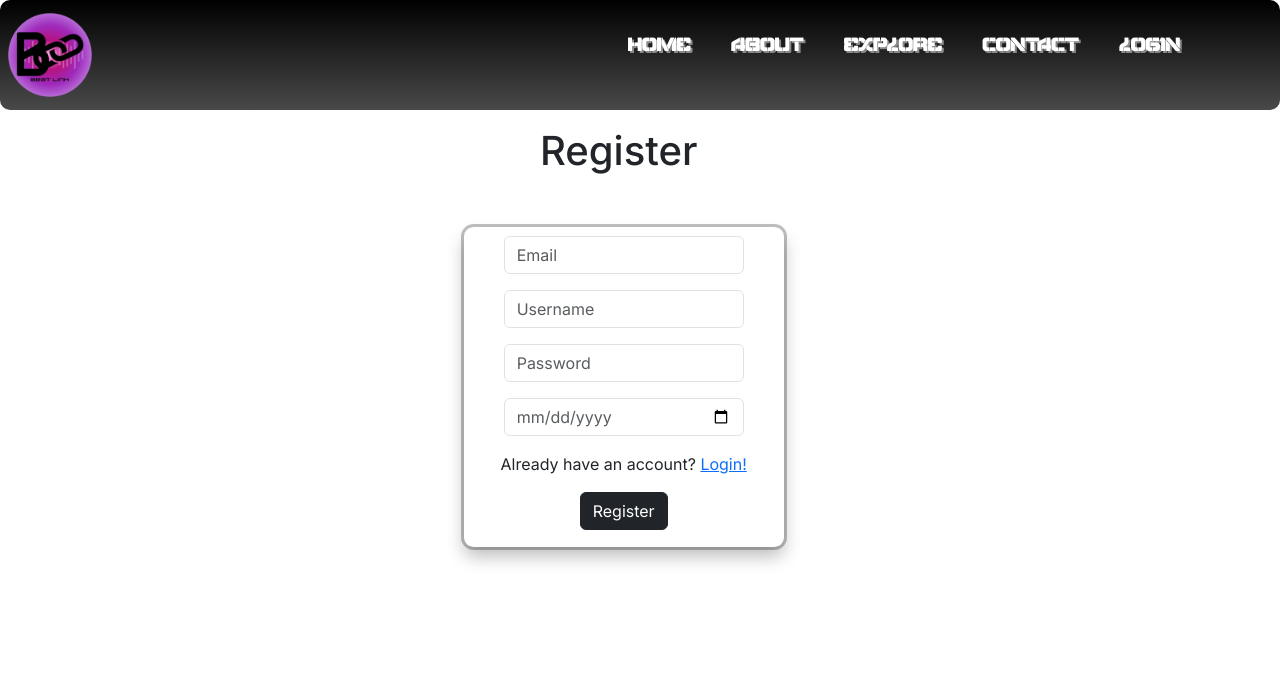
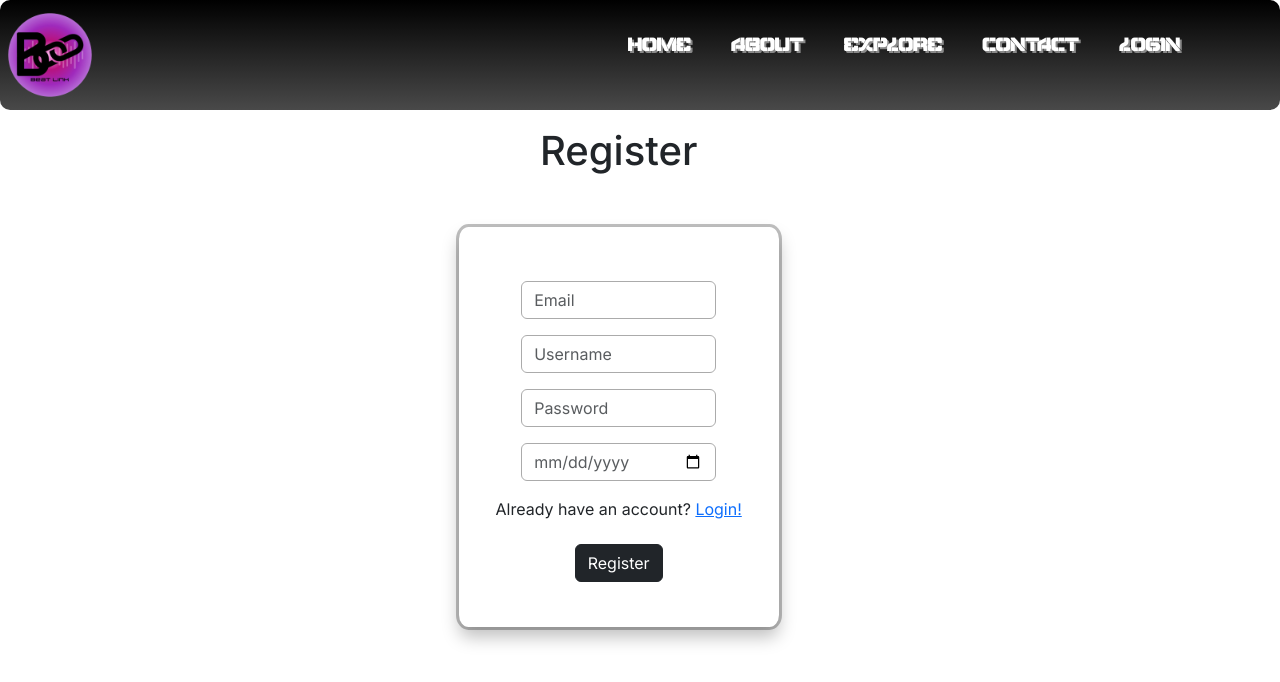
Before and after one commit to keyprocedure/social-playlist-network, a Next.js app in the folder application/beatlink/: page /register in a window 1280 px wide. Shown: the top 682 px of the page. Built offline with nearby package versions, Linux system fonts and the light colour scheme.

Commit message:
add some more styling, made it look better

```diff
--- a/application/beatlink/src/app/components/css/RegisterPageLayout.css
+++ b/application/beatlink/src/app/components/css/RegisterPageLayout.css
@@ -22,13 +22,13 @@
 
 .form-container {
   width: 20rem;
-  height: 20rem;
-  display: inline-block;
+  height: 25rem;
+  display: flex;
+  justify-content: center;
   border-radius: 3%;
   box-shadow: 0px 10px 17px rgba(0, 0, 0, 0.25);
   background-color: #ffffff;
   outline: solid rgba(0, 0, 0, .25);
-  margin-left: 10px;
 }
 
 .flex-column {
@@ -41,6 +41,10 @@
   width: 75%;
 }
 
+.form-control {
+  border-color: rgb(171, 171, 171);
+}
+
 .register-btn {
-  margin-top: 5%;
+  margin-top: 9%;
 }
```
